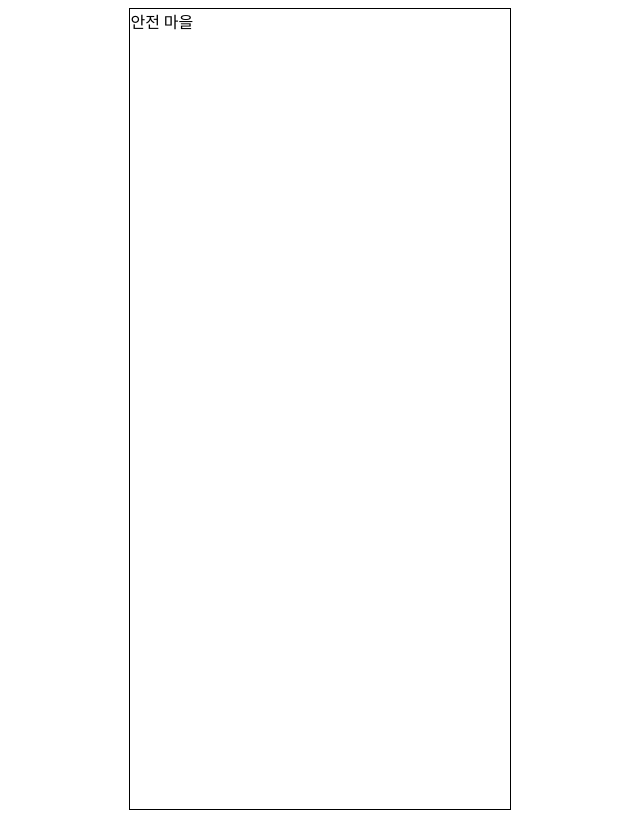
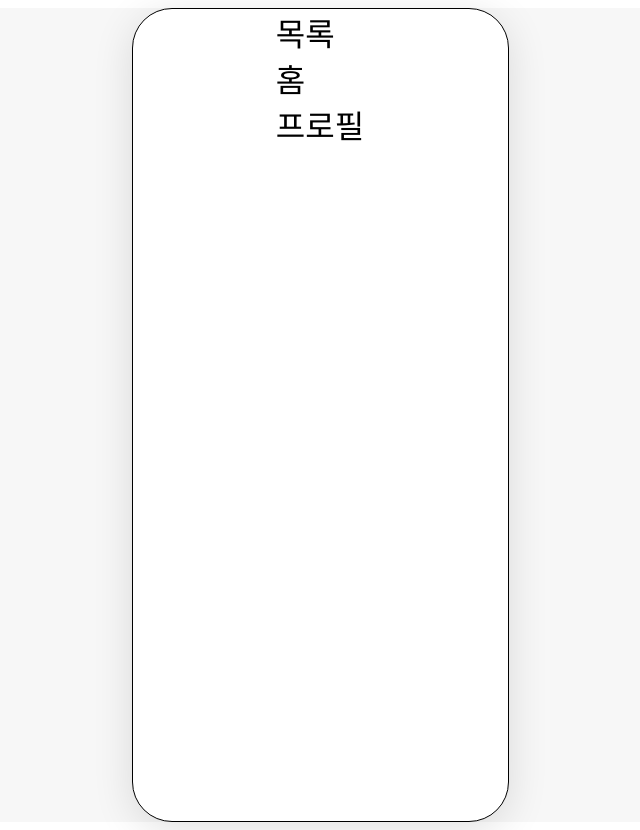
Before and after one commit to mega-accident/safevillage-web, a React (Vite) app: page / in a window 1280 px wide. Shown: the whole page, without its empty margins (320-960 px from the left). Built offline with nearby package versions, Linux system fonts and the light colour scheme.

Commit message:
feat:비율 수정

```diff
--- a/package.json
+++ b/package.json
@@ -12,6 +12,7 @@
   "dependencies": {
     "react": "^19.1.1",
     "react-dom": "^19.1.1",
+    "react-router-dom": "^7.8.2",
     "styled-components": "^6.1.19"
   },
   "devDependencies": {
--- a/src/App.jsx
+++ b/src/App.jsx
@@ -1,20 +1,34 @@
 import styled from "styled-components";
+import { BrowserRouter as Router, Routes, Route } from "react-router-dom";
+import BottomNav from "./pages/BottomNav";
 
 const Wrapper = styled.div`
   display: flex;
   justify-content: center;
+  align-items: center;
+  min-height: 100vh;
+  background: #f7f7f7;
 `;
 
 const Box = styled.div`
-  height: 100vh;
-  width: 30%;
+  width: 375px;
+  height: 812px;
   border: 1px solid #000;
+  border-radius: 40px;
+  background: #fff;
+  box-shadow: 0 8px 40px rgba(0, 0, 0, 0.12);
+  display: flex;
+  align-items: centeer;
+  justify-content: center;
+  font-size: 2rem;
 `;
 
 function App() {
   return (
     <Wrapper>
-      <Box>안전 마을</Box>
+      <Box>
+        <BottomNav />
+      </Box>
     </Wrapper>
   );
 }
--- /dev/null
+++ b/src/pages/BottomNav.jsx
@@ -0,0 +1,18 @@
+import styled from "styled-components";
+import { BrowserRouter as Router, Routes, Route } from "react-router-dom";
+
+const NavWrapper = styled.nav`
+  display: flex;
+  color: #eee;
+`;
+
+const BottomNav = () => {
+  return (
+    <nav className="wrapper">
+      <div>목록</div>
+      <div>홈</div>
+      <div>프로필</div>
+    </nav>
+  );
+};
+export default BottomNav; //다른 곳에도 링크 부를 수 있도록
```
Also changed, not shown: src/pages/Report.jsx (added), 1 other file (tests, documents, lock files or other folders).
